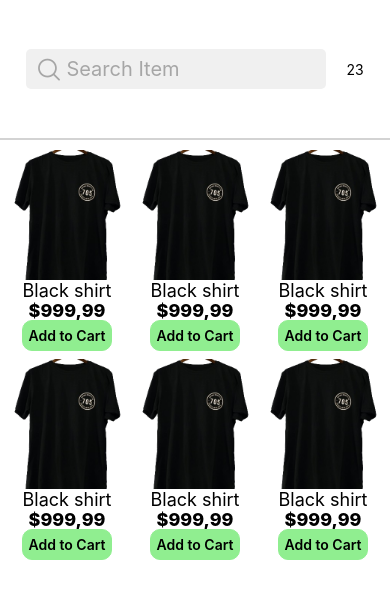
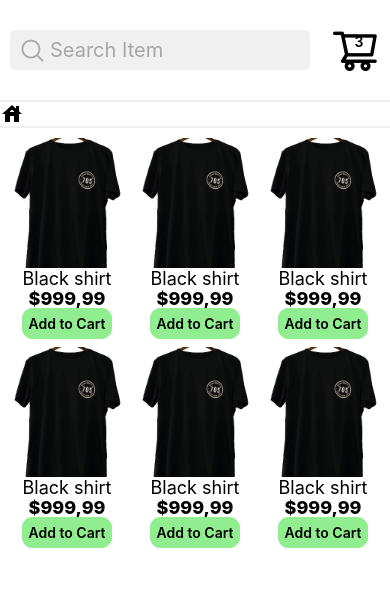
Before and after one commit to ItamarLu/StoreApp, a React Native app: screen /MainScreen in a window 390 px wide. Shown: the top 598 px of the page. Built offline with nearby package versions, Linux system fonts and the light colour scheme.

Commit message:
Cart with number and category

```diff
--- /dev/null
+++ b/src/components/Category.js
@@ -0,0 +1,17 @@
+import React from 'react'
+import { StyleSheet } from 'react-native'
+import { MaterialIcons } from '@expo/vector-icons'
+
+const Category = () => {
+  const {} = styles
+
+  return (
+    <>
+      <MaterialIcons name="house" size={24} color="black" />
+    </>
+  )
+}
+
+const styles = StyleSheet.create({})
+
+export default Category
--- a/src/components/HeaderContent.js
+++ b/src/components/HeaderContent.js
@@ -1,9 +1,12 @@
 import React from 'react'
-import { View, StyleSheet, Text, TextInput } from 'react-native'
+import { View, StyleSheet, Text, TextInput, TouchableOpacity } from 'react-native'
 import { AntDesign } from '@expo/vector-icons'
 
-const HeaderContent = () => {
-  const { container, searchBar, textInput } = styles
+const HeaderContent = (props) => {
+  const { container, searchBar, textInput, itemNumbers, itemNumbersTxt } =
+    styles
+
+  const { navTo } = props
 
   return (
     <View style={container}>
@@ -16,9 +19,14 @@ const HeaderContent = () => {
           cursorColor={'gray'}
         />
       </View>
-      <View>
-        <Text>23</Text>
-      </View>
+      <TouchableOpacity onPress={navTo}>
+        <View>
+          <AntDesign name="shoppingcart" size={50} color="black" />
+          <View style={itemNumbers}>
+            <Text style={itemNumbersTxt}>3</Text>
+          </View>
+        </View>
+      </TouchableOpacity>
     </View>
   )
 }
@@ -45,6 +53,16 @@ const styles = StyleSheet.create({
   textInput: {
     fontSize: 20,
     width: 240
+  },
+  itemNumbers: {
+    position: 'absolute',
+    width: 30,
+    alignItems: 'center',
+    top: 10,
+    right: 6
+  },
+  itemNumbersTxt: {
+    fontWeight: '600'
   }
 })
 
--- a/src/components/Item.js
+++ b/src/components/Item.js
@@ -1,7 +1,7 @@
 import React from 'react'
 import { StyleSheet, View, Text, Image, TouchableOpacity } from 'react-native'
 
-const Item = (props) => {
+const Item = () => {
   const {
     itemWrapper,
     imageWrapper,
@@ -13,8 +13,6 @@ const Item = (props) => {
     addCartTxt
   } = styles
 
-  const { navTo } = props
-
   return (
     <View style={itemWrapper}>
       <View style={imageWrapper}>
@@ -23,7 +21,7 @@ const Item = (props) => {
       <View style={priceBuyWrapper}>
         <Text style={itemNameStyle}>Black shirt</Text>
         <Text style={priceTxt}>$999,99</Text>
-        <TouchableOpacity style={addButton} onPress={navTo}>
+        <TouchableOpacity style={addButton}>
           <Text style={addCartTxt}>Add to Cart</Text>
         </TouchableOpacity>
       </View>
--- a/src/screens/MainScreen.js
+++ b/src/screens/MainScreen.js
@@ -2,9 +2,10 @@ import React from 'react'
 import { View, StyleSheet, StatusBar, ScrollView } from 'react-native'
 import HeaderContent from '../components/HeaderContent'
 import Item from '../components/Item'
+import Category from '../components/Category'
 
 const MainScreen = ({ navigation }) => {
-  const { container, header, body } = styles
+  const { container, header, categoryViewStyles, body } = styles
 
   const handleNav = () => {
     navigation.navigate('CartScreen')
@@ -15,15 +16,18 @@ const MainScreen = ({ navigation }) => {
       <StatusBar />
       <ScrollView>
         <View style={header}>
-          <HeaderContent />
+          <HeaderContent navTo={handleNav} />
+        </View>
+        <View style={categoryViewStyles}>
+          <Category />
         </View>
         <View style={body}>
-          <Item navTo={handleNav} />
-          <Item navTo={handleNav} />
-          <Item navTo={handleNav} />
-          <Item navTo={handleNav} />
-          <Item navTo={handleNav} />
-          <Item navTo={handleNav} />
+          <Item />
+          <Item />
+          <Item />
+          <Item />
+          <Item />
+          <Item />
         </View>
       </ScrollView>
     </View>
@@ -36,12 +40,16 @@ const styles = StyleSheet.create({
     backgroundColor: 'white'
   },
   header: {
-    height: 140,
+    height: 100,
     justifyContent: 'center',
     alignItems: 'center',
-    borderBottomColor: 'lightgray',
+    gap: 10
+  },
+  categoryViewStyles: {
+    borderBottomColor: '#F0F0F0',
+    borderTopColor: '#F0F0F0',
     borderBottomWidth: 2,
-    gap: 10
+    borderTopWidth: 2
   },
   body: {
     justifyContent: 'center',
```
